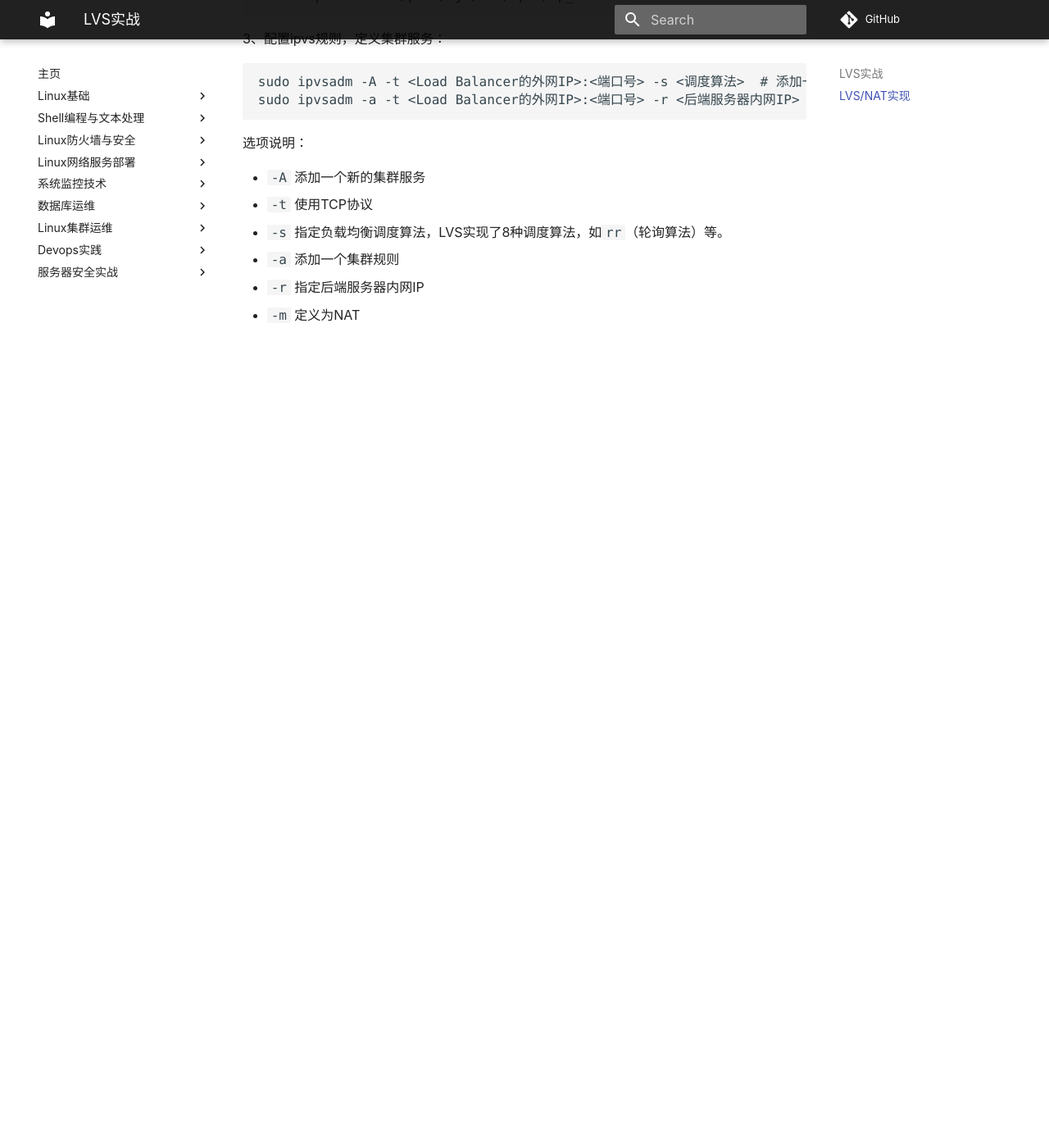
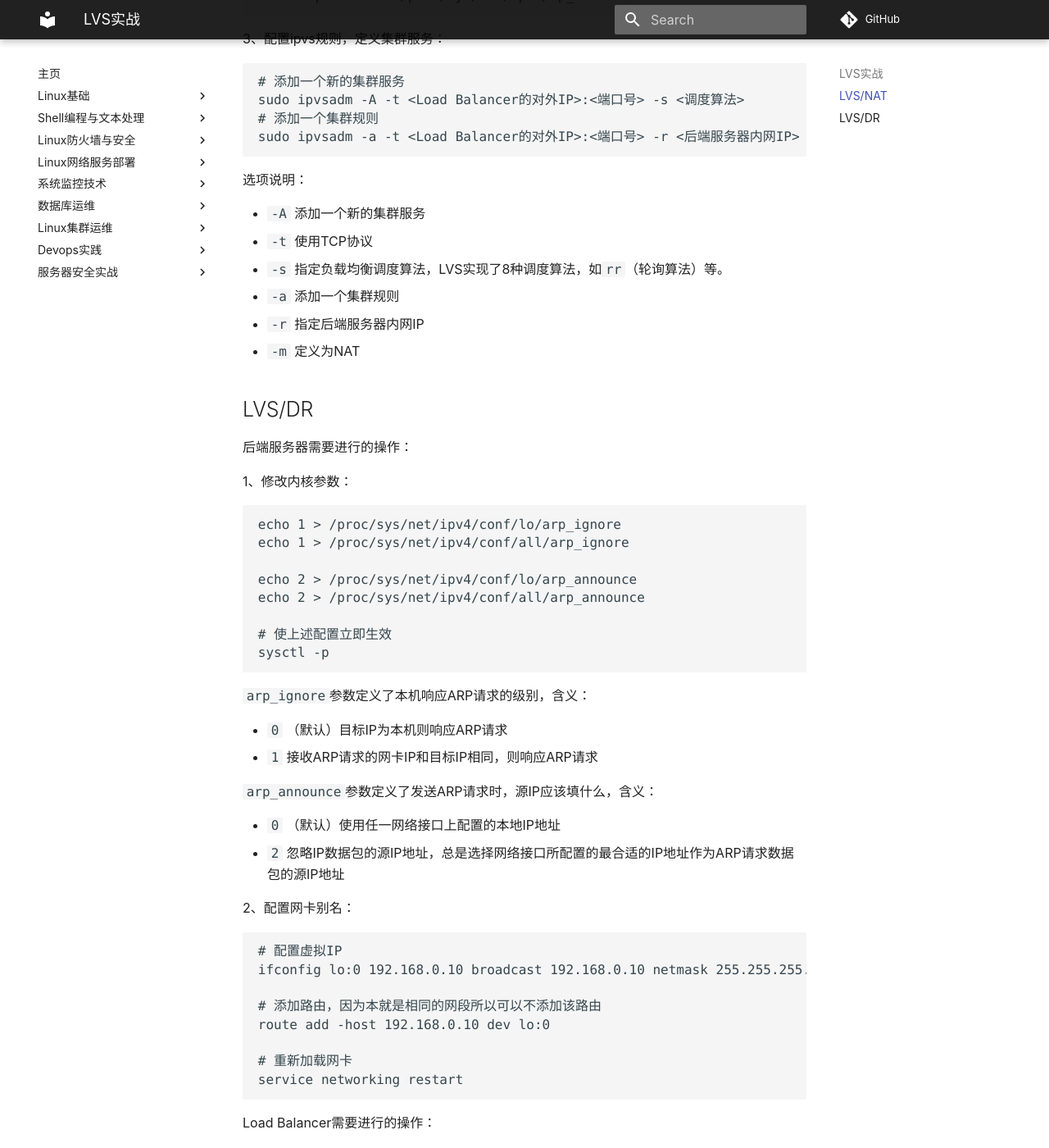
Before and after one commit to straicat/shiyanlou-linux, an MkDocs documentation site: the page built from docs/week08/LVS实战.md, in a window 1280 px wide and 1400 px high, scrolled down 500 px. Shown: the whole window at 82% size. Built offline with MkDocs 1.6.1 and Material for MkDocs 9.7.7, drawn with Linux system fonts in a browser that asks for light colours; comment, search, counter and statistics services are not loaded; old or Windows-style settings are respelled for this version of MkDocs; before the commit the page ends 921 px from its top, so only the background shows below that; some of the changed text lies outside the part shown.

Commit message:
Update LVS实战.md

````diff
--- a/docs/week08/LVS实战.md
+++ b/docs/week08/LVS实战.md
@@ -2,7 +2,7 @@
 
 集群系统中，服务器资源可分为负载均衡调度器(Load Balancer)和后端服务器群。
 
-## LVS/NAT实现
+## LVS/NAT
 
 Load Balancer需要进行的操作：
 
@@ -17,8 +17,10 @@
 3、配置ipvs规则，定义集群服务：
 
 ```Bash
-sudo ipvsadm -A -t <Load Balancer的外网IP>:<端口号> -s <调度算法>  # 添加一个新的集群服务
-sudo ipvsadm -a -t <Load Balancer的外网IP>:<端口号> -r <后端服务器内网IP> -m  # 添加一个集群规则
+# 添加一个新的集群服务
+sudo ipvsadm -A -t <Load Balancer的对外IP>:<端口号> -s <调度算法>
+# 添加一个集群规则
+sudo ipvsadm -a -t <Load Balancer的对外IP>:<端口号> -r <后端服务器内网IP> -m
 ```
 
 选项说明：
@@ -29,3 +31,64 @@
 - `-a` 添加一个集群规则
 - `-r` 指定后端服务器内网IP
 - `-m` 定义为NAT
+
+## LVS/DR
+
+后端服务器需要进行的操作：
+
+1、修改内核参数：
+
+```Bash
+echo 1 > /proc/sys/net/ipv4/conf/lo/arp_ignore
+echo 1 > /proc/sys/net/ipv4/conf/all/arp_ignore
+
+echo 2 > /proc/sys/net/ipv4/conf/lo/arp_announce
+echo 2 > /proc/sys/net/ipv4/conf/all/arp_announce
+
+# 使上述配置立即生效
+sysctl -p
+```
+
+`arp_ignore`参数定义了本机响应ARP请求的级别，含义：
+
+- `0` （默认）目标IP为本机则响应ARP请求
+- `1` 接收ARP请求的网卡IP和目标IP相同，则响应ARP请求
+
+`arp_announce`参数定义了发送ARP请求时，源IP应该填什么，含义：
+
+- `0` （默认）使用任一网络接口上配置的本地IP地址
+- `2` 忽略IP数据包的源IP地址，总是选择网络接口所配置的最合适的IP地址作为ARP请求数据包的源IP地址
+
+2、配置网卡别名：
+
+```Bash
+# 配置虚拟IP
+ifconfig lo:0 192.168.0.10 broadcast 192.168.0.10 netmask 255.255.255.255 up
+
+# 添加路由，因为本就是相同的网段所以可以不添加该路由
+route add -host 192.168.0.10 dev lo:0
+
+# 重新加载网卡
+service networking restart
+```
+
+Load Balancer需要进行的操作：
+
+1、安装`ipvsadm`
+
+2、创建eth0的别名并绑定对外IP，作为集群同时使用：
+
+```Bash
+ifconfig eth0:0 192.168.0.10 netmask 255.255.255.0 up
+```
+
+3、配置ipvs规则：
+
+```Bash
+# 添加一个新的集群服务
+sudo ipvsadm -A -t <Load Balancer的对外IP>:<端口号> -s <调度算法>
+# 添加一个集群规则
+sudo ipvsadm -a -t <Load Balancer的对外IP>:<端口号> -r <后端服务器内网IP> -g
+```
+
+`-g` 定义为DR模式
````
